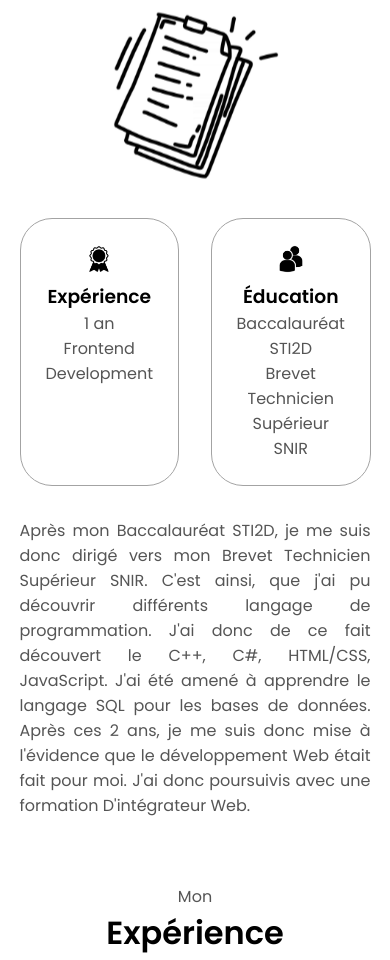
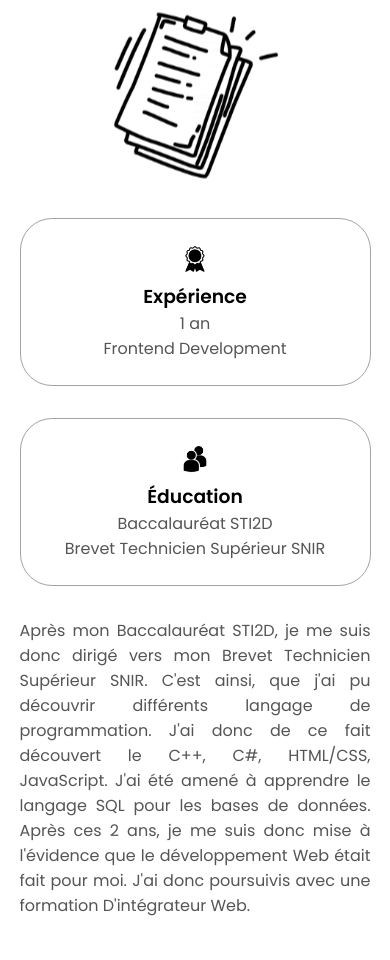
Before and after one commit to MathieuDcp/MonPortfolio, a plain HTML site: page index.html in a window 390 px wide. Shown: the part 1094-2054 px from the top of the page. Drawn offline with Linux system fonts and the light colour scheme.

Commit message:
sectionabout

```diff
--- a/assets/css/style.css
+++ b/assets/css/style.css
@@ -287,6 +287,7 @@ section {
   gap: 2rem;
   margin-bottom: 2rem;
   margin-top: 2rem;
+
 }
 
 .about-details-container {
@@ -657,4 +658,8 @@ footer p {
   .bouton1{
     position: absolute;
   }
+  .about-containers{
+    display: flex;
+    flex-direction: column;
+  }
 }
```
